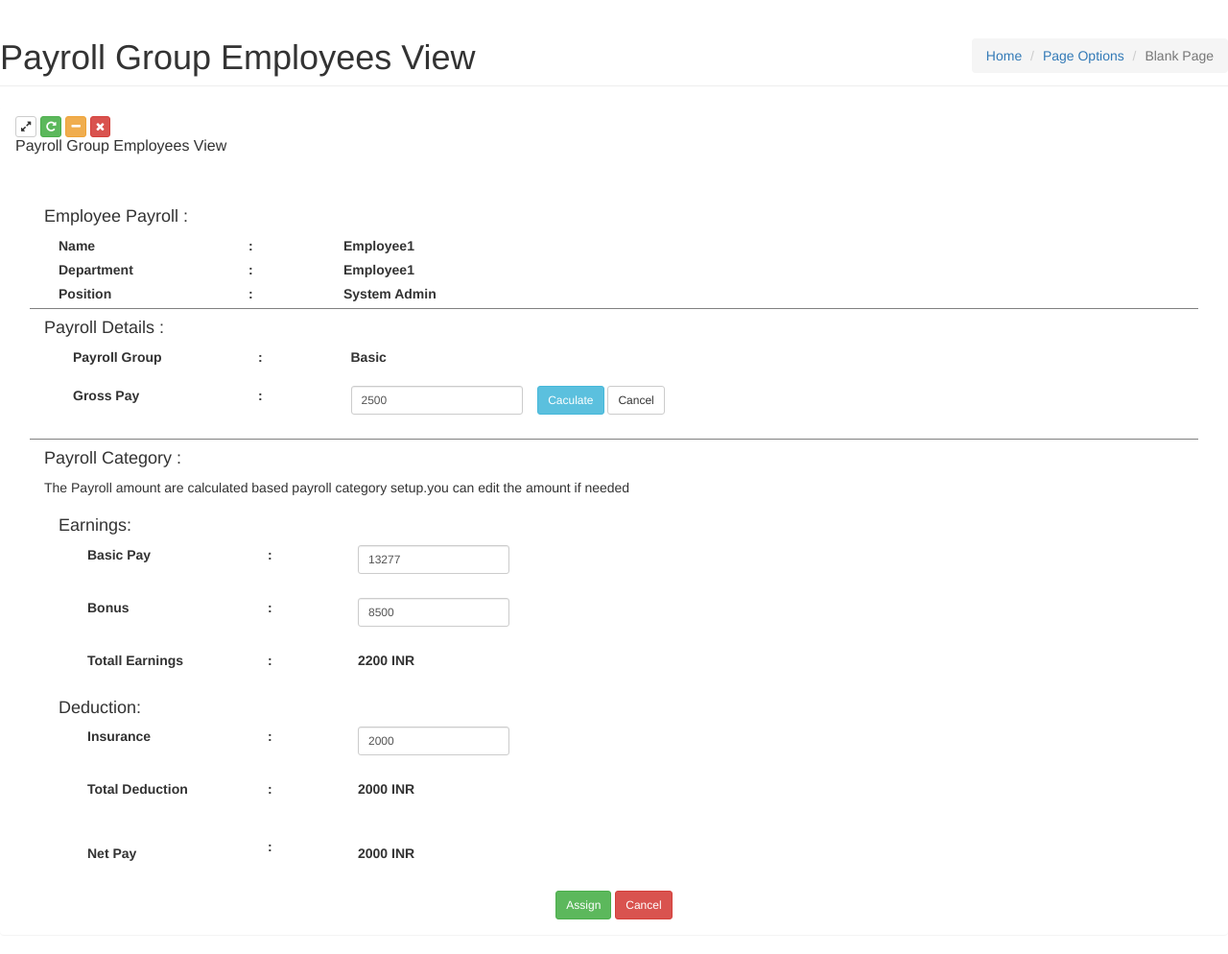
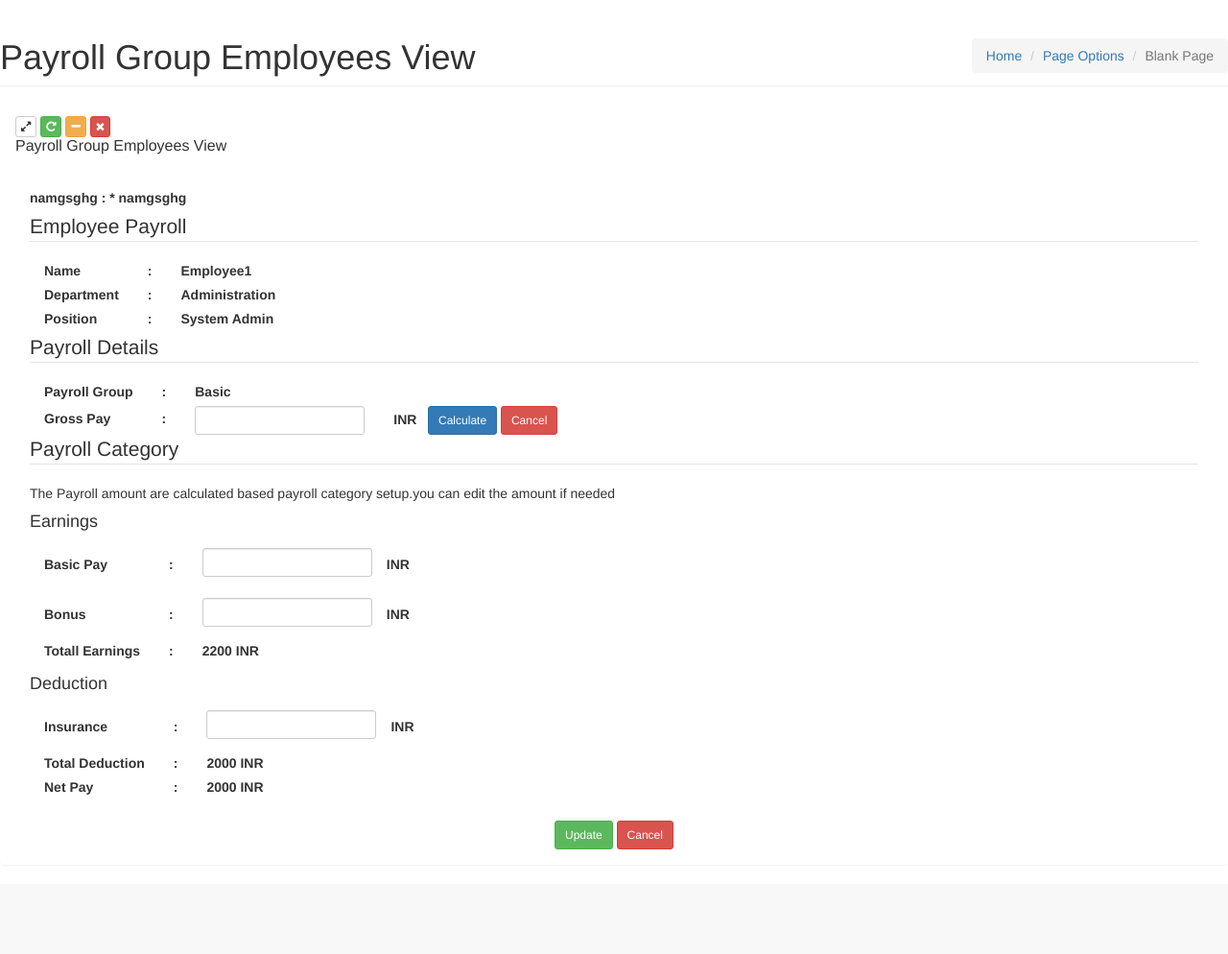
Before and after one commit to junaidappimagine/smartedu, a CodeIgniter app: page /smartedu/index.php/payrollgroup/edit_Payroll in a window 1280 px wide. Shown: the part 408-1402 px from the top of the page at 96% size. After the commit the page ends 1293 px from the top, so only its background shows below. Run offline with CodeIgniter, Linux system fonts and the light colour scheme; some libraries are stand-ins or nearby versions.

Commit message:
view and edit change in single page

```diff
--- a/application/controllers/payrollgroup.php
+++ b/application/controllers/payrollgroup.php
@@ -22,32 +22,38 @@
     function assign_Payrollgroup_View(){
 	$this->load->view('header');
 	$this->load->view('footer');
-	$this->load->view('payroll/assign_payroll_group_view');
+	$data['mode']="View";
+	$this->load->view('payroll/assign_payroll_group_view',$data);
     }
     function assign_Payrollgroup_Edit(){
 	$this->load->view('header');
 	$this->load->view('footer');
-	$this->load->view('payroll/assign_payroll_group_edit');
+	$data['mode']="Edit";
+	$this->load->view('payroll/assign_payroll_group_view',$data);
     }
     function change_Payrollgroup_View(){
 	$this->load->view('header');
 	$this->load->view('footer');
-	$this->load->view('payroll/change_payroll_group_view');
+	$data['mode']="View";
+	$this->load->view('payroll/change_payroll_group_view',$data);
     }
     function change_Payrollgroup_Edit(){
 	$this->load->view('header');
 	$this->load->view('footer');
-	$this->load->view('payroll/change_payroll_group_edit');
+	$data['mode']="Edit";
+	$this->load->view('payroll/change_payroll_group_view',$data);
     }
     function view_Payroll(){
 	$this->load->view('header');
 	$this->load->view('footer');
-	$this->load->view('payroll/view_payroll');
+	$data['mode']="View";
+	$this->load->view('payroll/view_payroll',$data);
     }
       function edit_Payroll(){
 	$this->load->view('header');
 	$this->load->view('footer');
-	$this->load->view('payroll/edit_payroll');
+	$data['mode']="Edit";
+	$this->load->view('payroll/view_payroll',$data);
     }
     function Add_Payroll_Groupview()
 	{
--- a/application/views/payroll/view_payroll.php
+++ b/application/views/payroll/view_payroll.php
@@ -49,11 +49,21 @@
             <div class="panel-body">
                 <div class="container" style="width: 100% !important">
                 <?php if($mode=="View"){?>
-                    <a href="<?php echo base_url('payrollgroup/change_Payrollgroup_Edit');?>" name="edit" class="btn btn-xs btn-primary col-md-offset-11"><i class="fa fa-edit"></i>Edit</a>
+                    <a href="<?php echo base_url('payrollgroup/edit_Payroll');?>" name="edit" class="btn btn-xs btn-primary col-md-offset-11"><i class="fa fa-edit"></i>Edit</a>
                 <?php }else{?>
-                    <a class="hidden" href="<?php echo base_url('payrollgroup/change_Payrollgroup_Edit');?>" name="edit" class="btn btn-xs btn-primary col-md-offset-11"><i class="fa fa-edit"></i>Edit</a>
+                    <a class="hidden" href="<?php echo base_url('payrollgroup/edit_Payroll');?>" name="edit" class="btn btn-xs btn-primary col-md-offset-11"><i class="fa fa-edit"></i>Edit</a>
                 <?php }?>
                 <p></p>
+                <form class="form-inline" action="/" method="POST">
+                <div class="">
+                    <div class="form-group m-r-10 ">
+                        <label>namgsghg : *</label>
+                    </div>
+                    <div class="form-group m-r-10 ">
+                            <label>namgsghg</label>
+                    </div>
+                </div>
+                </form>
                     <form action="#">
                         <table class="mytable">
                             <legend>Employee Payroll</legend>
```
